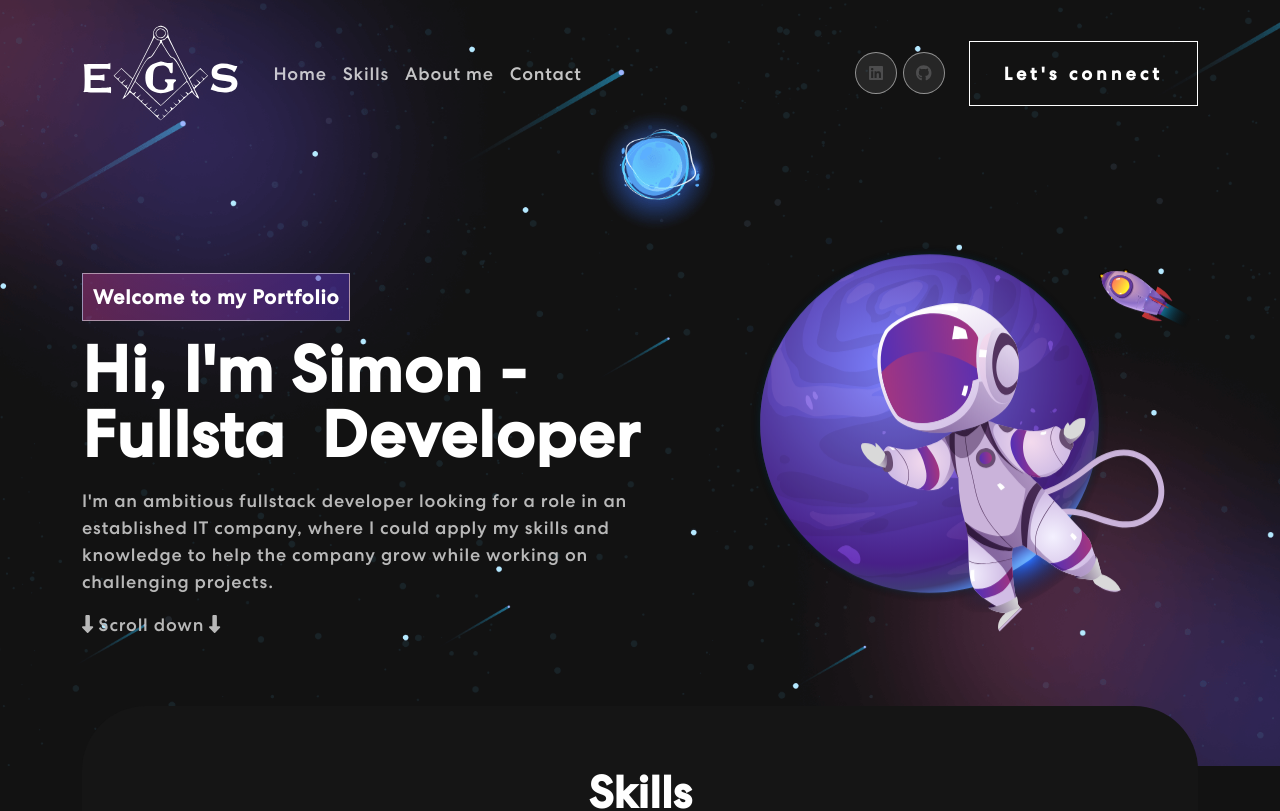
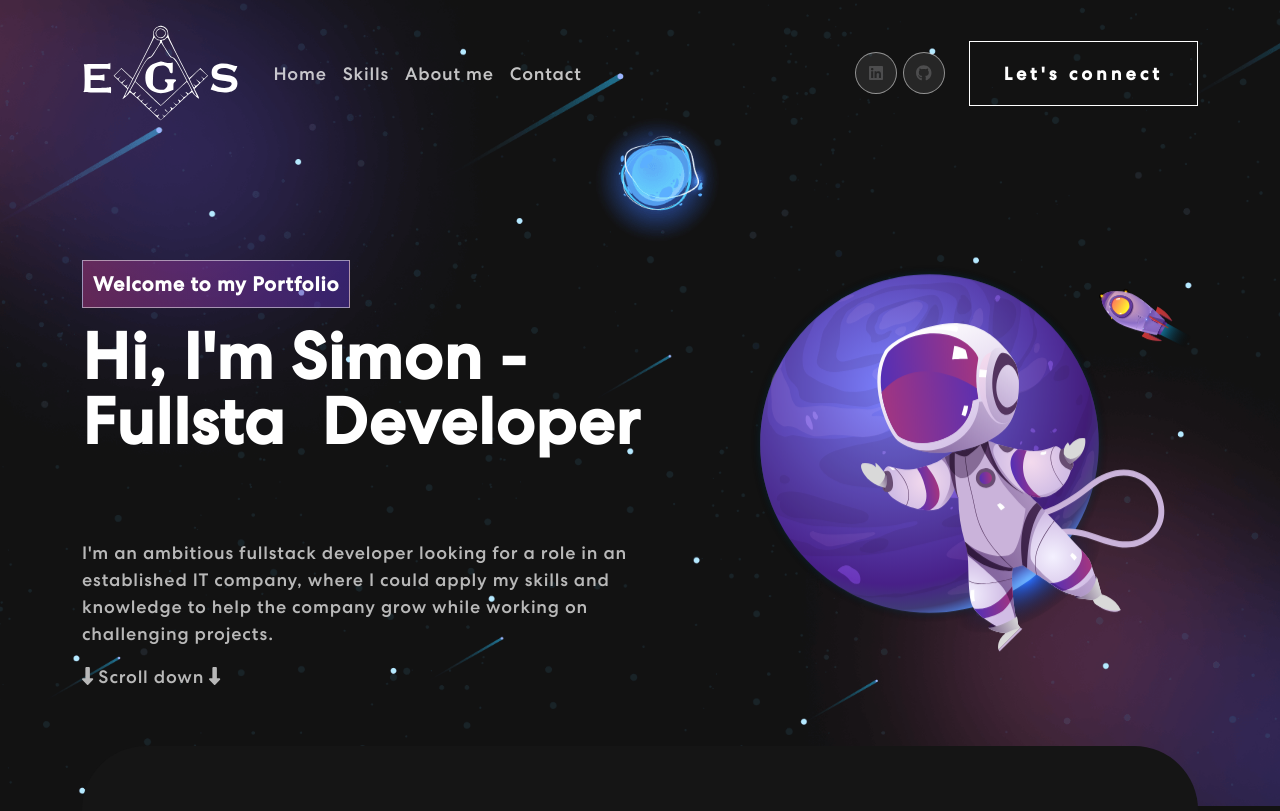
Before and after one commit to reset-egs/react-portfolio, a React (Create React App) app: page / in a window 1280 px wide. Shown: the top 811 px of the page. Built offline with nearby package versions, Linux system fonts and the light colour scheme.

Commit message:
fix spacing

```diff
--- a/src/components/Banner/index.css
+++ b/src/components/Banner/index.css
@@ -37,6 +37,8 @@
 
 .disappearing-text {
     overflow: hidden;
+    height: 3em;
+    transition: height 0.3s ease-in-out;
 }
 
 .cursor {
```
